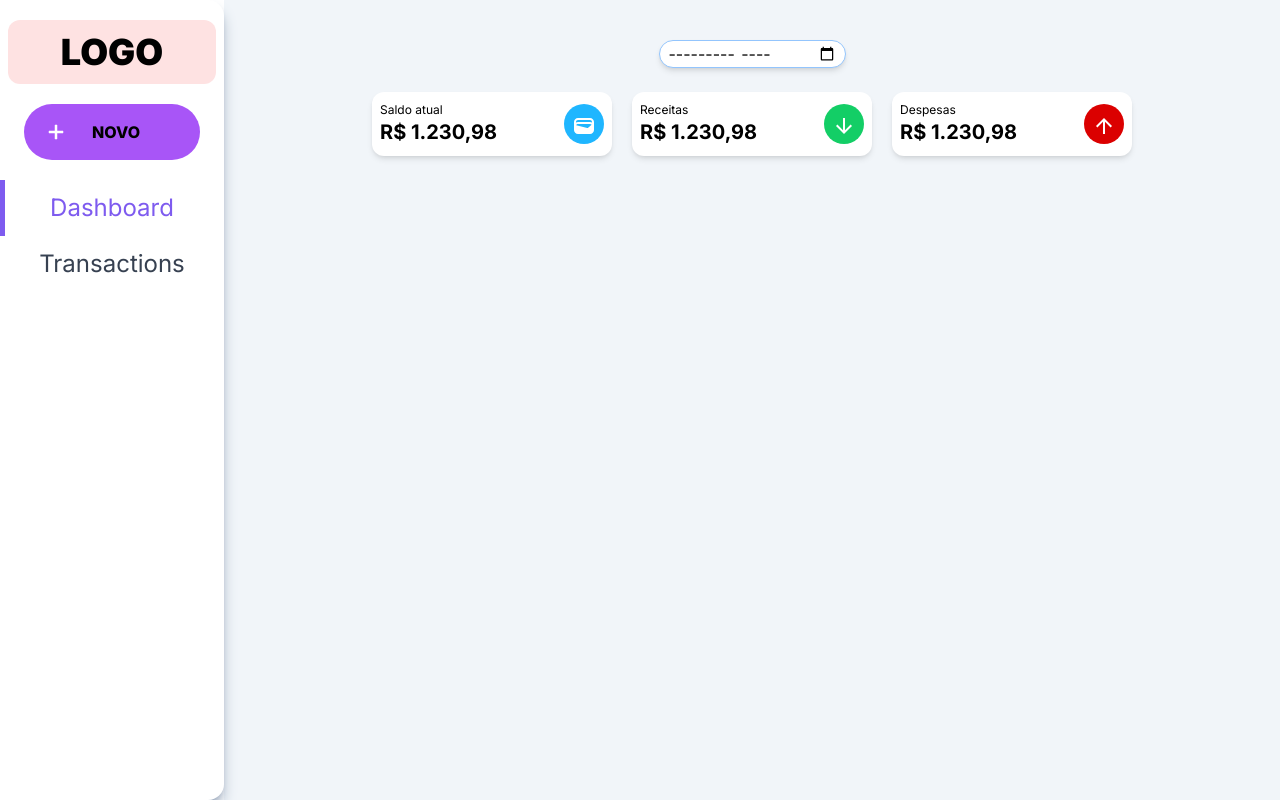
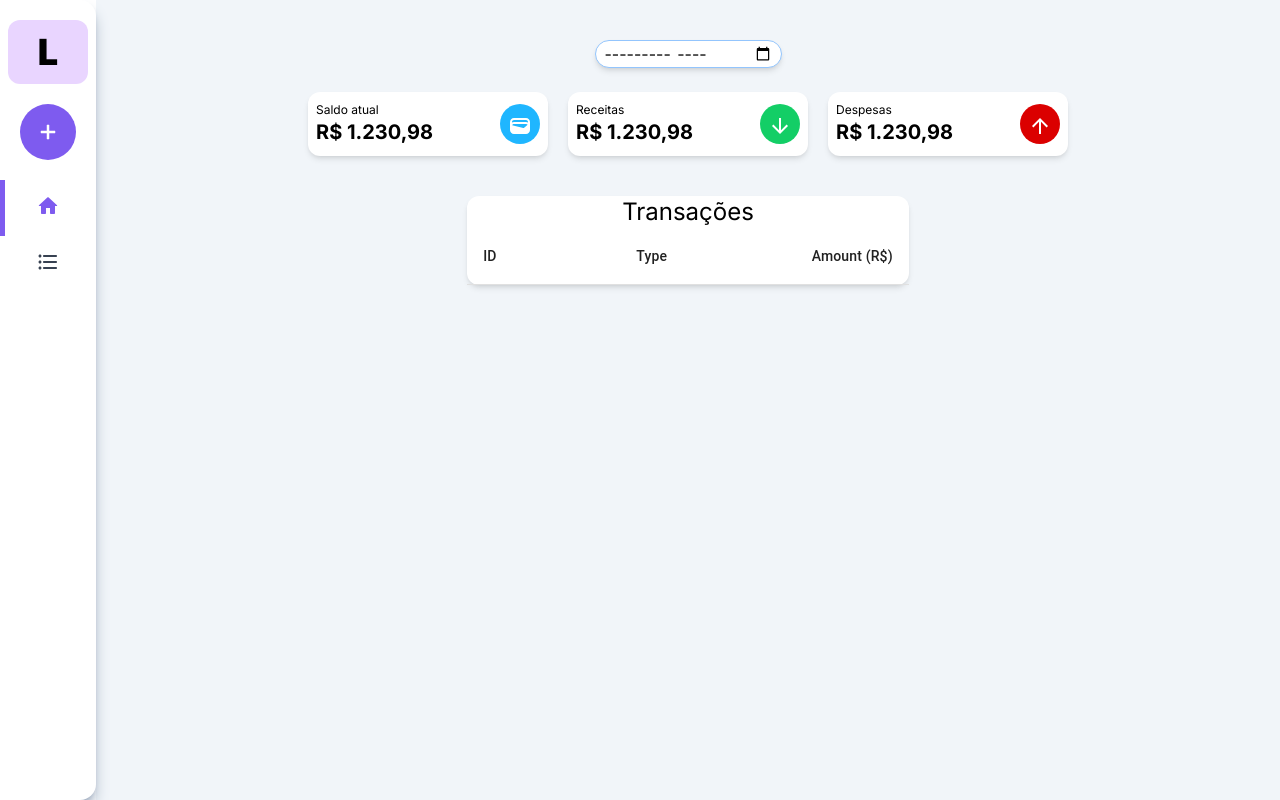
Before and after one commit to projEduardoValencio/financas, a Next.js app: page /dashboard in a window 1280 px wide. Built offline with nearby package versions, Linux system fonts and the light colour scheme.

Commit message:
fix: side bar elements to expended or compress

```diff
--- a/src/app/dashboard/page.tsx
+++ b/src/app/dashboard/page.tsx
@@ -2,14 +2,13 @@ import DashBoardCard from "@/components/DashBoardCard/DashBoardCard";
 import SideBar from "@/components/SideBar/SideBar";
 import { SideBarProvider } from "@/components/SideBar/SideBarContext";
 import TransactionModal from "@/components/TransactionModal/TransactionModal";
+import TransactionsList from "@/components/TransactionsList/TransactionsList";
 import { ArrowDownward, ArrowUpward, WalletRounded } from "@mui/icons-material";
 
 const IndexDashboard : React.FC = () =>{
     return (
         <main className="h-screen flex bg-slate-100">
-          <SideBarProvider>
-            <SideBar />
-          </SideBarProvider>
+          <SideBar />
 
           <div className="flex flex-col h-screen w-full p-10 items-center">
             <input
@@ -18,7 +17,7 @@ const IndexDashboard : React.FC = () =>{
               max={new Date().getFullYear().toString() + "/" + new Date().getMonth().toString()}
             />
 
-            <div className="flex flex-row gap-5 justify-center">
+            <div className="flex flex-row gap-5 justify-center mb-10">
               <DashBoardCard
                 color="blue"
                 label="Saldo atual"
@@ -40,6 +39,8 @@ const IndexDashboard : React.FC = () =>{
                 icon={<ArrowUpward style={{color: "white"}}/>}
               />
             </div>
+
+            <TransactionsList/>
           </div>
         </main>
     )
--- a/src/app/layout.tsx
+++ b/src/app/layout.tsx
@@ -2,6 +2,7 @@ import type { Metadata } from 'next'
 import { Inter } from 'next/font/google'
 import './globals.css'
 import { TransactionProvider } from '@/context/TransactionContext'
+import { SideBarProvider } from '@/components/SideBar/SideBarContext'
 
 const inter = Inter({ subsets: ['latin'] })
 
@@ -18,7 +19,9 @@ export default function RootLayout({
   return (
     <html lang="en">
       <TransactionProvider>
-        <body className={inter.className}>{children}</body>
+        <SideBarProvider>
+          <body className={inter.className}>{children}</body>
+        </SideBarProvider>
       </TransactionProvider>
     </html>
   )
--- a/src/app/transactions/page.tsx
+++ b/src/app/transactions/page.tsx
@@ -5,9 +5,7 @@ import TransactionsList from "@/components/TransactionsList/TransactionsList";
 const IndexTransactions : React.FC = () =>{
     return (
         <main className="h-screen flex bg-slate-100">
-          <SideBarProvider>
-            <SideBar />
-          </SideBarProvider>
+          <SideBar />
 
           <div className="flex flex-col items-center w-full p-10">
             <TransactionsList/>
--- a/src/components/SideBar/NewTransactionMenu.tsx
+++ b/src/components/SideBar/NewTransactionMenu.tsx
@@ -4,10 +4,12 @@ import Menu from "@mui/material/Menu";
 import MenuItem from "@mui/material/MenuItem";
 import { TransactionContext } from "@/context/TransactionContext";
 import TransactionModal from "../TransactionModal/TransactionModal";
+import { SideBarContext } from "./SideBarContext";
 
 interface Props{}
 const NewTransactionMenu: FC<Props> = ({}) => {
-  const {handleOpenExpenseTransactionModal, handleOpenRevenueTransactionModal} = useContext(TransactionContext)
+  const {expended} = useContext(SideBarContext);
+  const {handleOpenExpenseTransactionModal, handleOpenRevenueTransactionModal} = useContext(TransactionContext);
 
   const [anchorEl, setAnchorEl] = useState<null | HTMLElement>(null);
   const open = Boolean(anchorEl);
@@ -21,12 +23,14 @@ const NewTransactionMenu: FC<Props> = ({}) => {
   return (
     <div className="transition-all">
       <div
-        className={`flex flex-row justify-between gap-3 mt-5 items-center rounded-full h-14 w-44 bg-purple-500 px-5 hover:bg-purple-700 hover:cursor-pointer`}
+        className={`flex flex-row mt-5 items-center rounded-full bg-apurple transition-all
+        ${expended ? 'h-14 w-44 px-5 justify-between gap-3' : 'h-14 w-14 justify-center'}
+        hover:bg-purple-700 hover:cursor-pointer`}
         onClick={handleClick}
       >
         <Add style={{color: 'white', stroke: 'white', strokeWidth: 0.5}}/>
 
-        <span className="font-extrabold mr-10"> NOVO </span>
+        { expended ? <span className="font-extrabold mr-10"> NOVO </span> : null }
       </div>
       <Menu
         id="basic-menu"
--- a/src/components/SideBar/SideBar.tsx
+++ b/src/components/SideBar/SideBar.tsx
@@ -8,12 +8,25 @@ import NewTransactionMenu from "./NewTransactionMenu";
 
 interface Props {}
 const SideBar: FC<Props> = ({}) => {
-  const {itemList} = useContext(SideBarContext);
+  const {itemList, expended, toggleExpended} = useContext(SideBarContext);
 
   return (
-    <aside className="h-screen bg-white">
-        <nav className="h-full w-56 shadow-lg bg-white shadow-slate-400 rounded-br-2xl rounded-tr-2xl flex flex-col py-5 items-center">
-          <div className="bg-red-100 h-16 rounded-xl text-black text-center flex items-center justify-center font-black text-4xl w-52">LOGO</div>
+    <aside className="h-screen bg-white transition-all">
+        <nav
+          className={`
+            h-full shadow-lg bg-white shadow-slate-400 rounded-br-2xl rounded-tr-2xl flex flex-col py-5 items-center transition-all
+            ${expended ? 'w-56' : 'w-24'}
+          `}
+        >
+          <div
+            className={`
+              bg-purple-200 h-16 rounded-xl text-black text-center flex items-center justify-center font-black text-4xl cursor-pointer
+              ${expended ? 'w-52' : 'w-20'}
+            `}
+            onClick={()=>toggleExpended()}
+          >
+            {expended ? 'LOGO' : 'L'}
+          </div>
 
           <NewTransactionMenu/>
 
@@ -27,7 +40,7 @@ const SideBar: FC<Props> = ({}) => {
 
 const itemFactory = (list : ISideBarItem[]) =>{
   return list.map((value, index)=>{
-    return (<SideBarItem key={`${index}-sidebar-item`} text={value.text} active={value.active} pos={index}/>)
+    return (<SideBarItem key={`${index}-sidebar-item`} text={value.text} active={value.active} pos={index} icon={value.icon}/>)
   })
 }
 
--- a/src/components/SideBar/SideBarContext.tsx
+++ b/src/components/SideBar/SideBarContext.tsx
@@ -4,15 +4,19 @@
 import { ISideBarItem } from "@/interfaces/SideBar";
 import { sideBarItemList } from "@/utils/SideBar/itemList";
 import { usePathname, useRouter } from "next/navigation";
-import { Dispatch, SetStateAction, createContext, useEffect, useState } from "react";
+import { Dispatch, SetStateAction, createContext, useCallback, useEffect, useState } from "react";
 
 interface ObjectContext{
   itemList: ISideBarItem[],
   setItemList: Dispatch<SetStateAction<ISideBarItem[]>>,
+  expended: boolean,
+  toggleExpended: Function,
 }
 export const SideBarContext = createContext<ObjectContext>({
   itemList: sideBarItemList,
   setItemList: ()=>{},
+  expended: false,
+  toggleExpended: ()=>{}
 });
 
 interface ProviderProps{
@@ -20,6 +24,7 @@ interface ProviderProps{
 }
 export const SideBarProvider : React.FC<ProviderProps> = ({children}) =>{
     const [itemList, setItemList] = useState<ISideBarItem[]>(sideBarItemList);
+    const [expended, setExpended] = useState<boolean>(false);
     const pathname = usePathname();
 
     useEffect(()=>{
@@ -33,9 +38,22 @@ export const SideBarProvider : React.FC<ProviderProps> = ({children}) =>{
       setItemList(newList);
     }, [])
 
-    return <SideBarContext.Provider value={{itemList, setItemList}}>
+    const toggleExpended = useCallback(()=>{
+      setExpended(prevExpended => !prevExpended);
+    },[])
+
+    return (
+      <SideBarContext.Provider
+        value={{
+          itemList,
+          setItemList,
+          expended,
+          toggleExpended,
+        }}
+      >
         {children}
-        </SideBarContext.Provider>;
+      </SideBarContext.Provider>
+    );
 }
 
 // const {i1, i2} = useContext(context)
--- a/src/components/SideBar/SideBarItem.tsx
+++ b/src/components/SideBar/SideBarItem.tsx
@@ -8,24 +8,31 @@ interface Props{
     pos: number,
     text: string,
     active?: boolean,
+    icon?: JSX.Element,
 }
-const SideBarItem: FC<Props> = ({pos, text, active}) => {
-  const {itemList, setItemList} = useContext(SideBarContext);
+const SideBarItem: FC<Props> = ({pos, text, active, icon}) => {
+  const {itemList, setItemList, expended} = useContext(SideBarContext);
   const router = useRouter();
 
   return (
-    <li className="list-none w-full relative text-center hover:bg-slate-200 py-3" onClick={()=>clickToActive(pos, setItemList, itemList, router)}>
+    <li className="list-none w-full relative hover:bg-slate-200 py-3 h-14 flex flex-row justify-start" onClick={()=>clickToActive(pos, setItemList, itemList, router)}>
       {active ?
         <div className="bg-apurple h-full absolute -mt-3" style={{width: '5px'}}/>
         :
         null
       }
 
+      <div className={`w-24 ${active ? '[&>.MuiSvgIcon-root]:text-apurple' : '[&>.MuiSvgIcon-root]:text-gray-700'}`} style={{maxWidth: '96px', minWidth: '96px'}}>
+        {icon}
+      </div>
+
       <span className={`
-        text-2xl text-center
+        text-lg text-left w-full
         ${active ? 'text-apurple' : 'text-gray-700'}
+        ${expended ? '' : 'hidden'}
       `}>
-        {text}</span>
+        {text}
+      </span>
     </li>
   );
 }
--- a/src/components/TransactionModal/TransactionForm.tsx
+++ b/src/components/TransactionModal/TransactionForm.tsx
@@ -1,17 +1,23 @@
 import { TransactionContext } from "@/context/TransactionContext";
 import { EnumTypeTransaction, ITransaction } from "@/interfaces/transactions";
 import { Button, FormControl, InputAdornment, InputLabel, TextField } from "@mui/material";
-import {Fragment, FC, useContext, useState} from "react"
+import {Fragment, FC, useContext, useState, useRef, useEffect} from "react"
 
 interface Props{}
 const TransactionForm: FC<Props> = ({}) => {
   const {typeTransaction, addTransaction, handleCloseTransactionModal} = useContext(TransactionContext);
-  const [transaction, setTransaction] = useState<ITransaction>({type: typeTransaction, value: 0})
+  const [transaction, setTransaction] = useState<ITransaction>({type: typeTransaction, value: 0, id: 0})
+
+  const amountInputRef = useRef<HTMLInputElement|null>(null);
 
   const handleRegisterTransaction = () => {
     handleCloseTransactionModal()
     addTransaction(transaction)
   }
+
+  useEffect(()=>{
+    amountInputRef.current?.focus();
+  },[])
 
   return (
     <div className="flex flex-col items-stretch justify-between h-full">
@@ -25,14 +31,15 @@ const TransactionForm: FC<Props> = ({}) => {
           {typeTransaction === EnumTypeTransaction.revenue ? "Nova Receita" : "Nova Despesa"}
         </h1>
 
-        <TextField label="Valor" variant="standard" prefix="R$ " type="number"
+        <TextField inputRef={amountInputRef} label="Valor" variant="standard" prefix="R$ " type="number"
           InputProps={{
             startAdornment:(<InputAdornment position="start">R$ </InputAdornment>),
+            autoFocus: true,
           }}
           onChange={(e)=>{
             setTransaction({...transaction, value: Number.parseFloat(e.target.value)})
           }}
-          inputProps={{ style:{ textAlign: 'right' } }}
+          inputProps={{ style:{ textAlign: 'right' }, autoFocus: true }}
           className="w-full"
         />
       </div>
--- a/src/interfaces/SideBar.ts
+++ b/src/interfaces/SideBar.ts
@@ -2,4 +2,5 @@ export interface ISideBarItem{
     active: boolean,
     text: string,
     route: string,
+    icon: JSX.Element,
 };
--- a/src/utils/SideBar/itemList.ts
+++ b/src/utils/SideBar/itemList.tsx
@@ -1,15 +1,18 @@
 import { ISideBarItem } from "@/interfaces/SideBar";
 import { routes } from "@/routes";
+import { HomeRounded, FormatListBulletedRounded } from "@mui/icons-material"
 
 export const sideBarItemList : ISideBarItem[] = [
     {
       text: 'Dashboard',
       active: false,
-      route: routes.dashboard
+      route: routes.dashboard,
+      icon: (<HomeRounded style={{width: '100%'}}/>)
     },
     {
       text: 'Transactions',
       active: false,
-      route: routes.transactions
+      route: routes.transactions,
+      icon: (<FormatListBulletedRounded style={{width: '100%'}}/>)
     },
 ];
```
